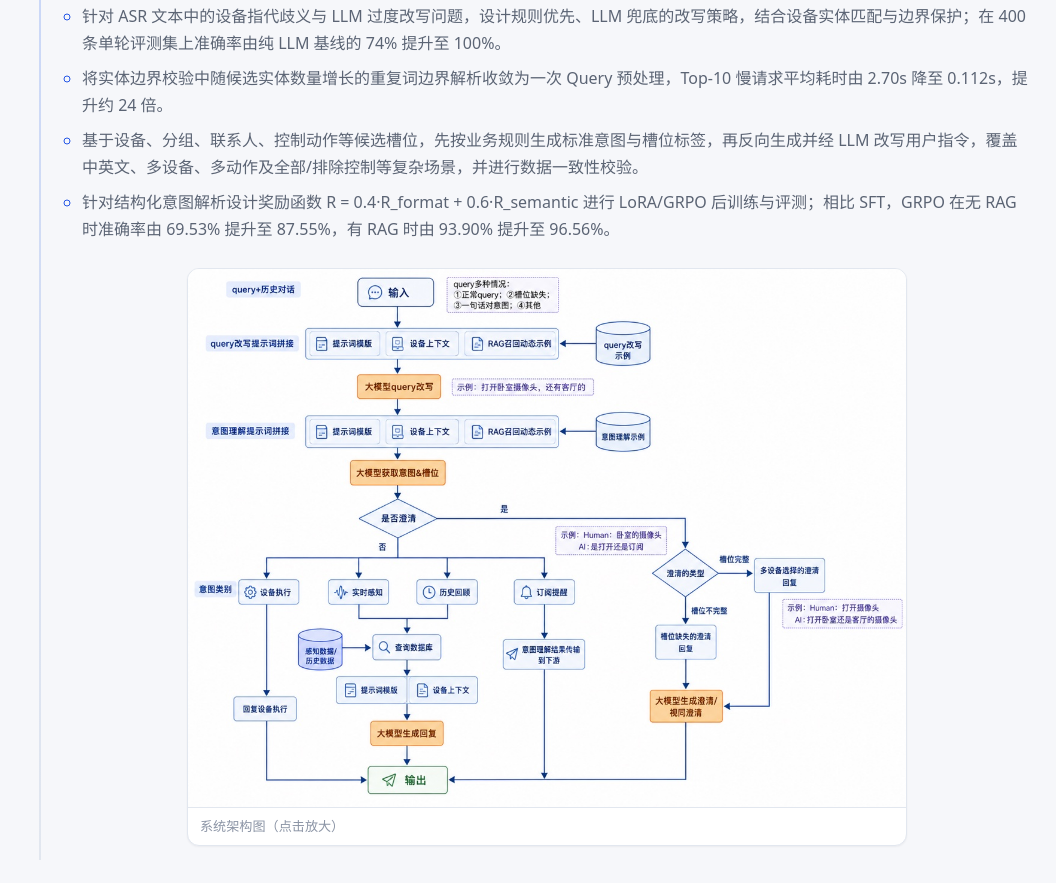
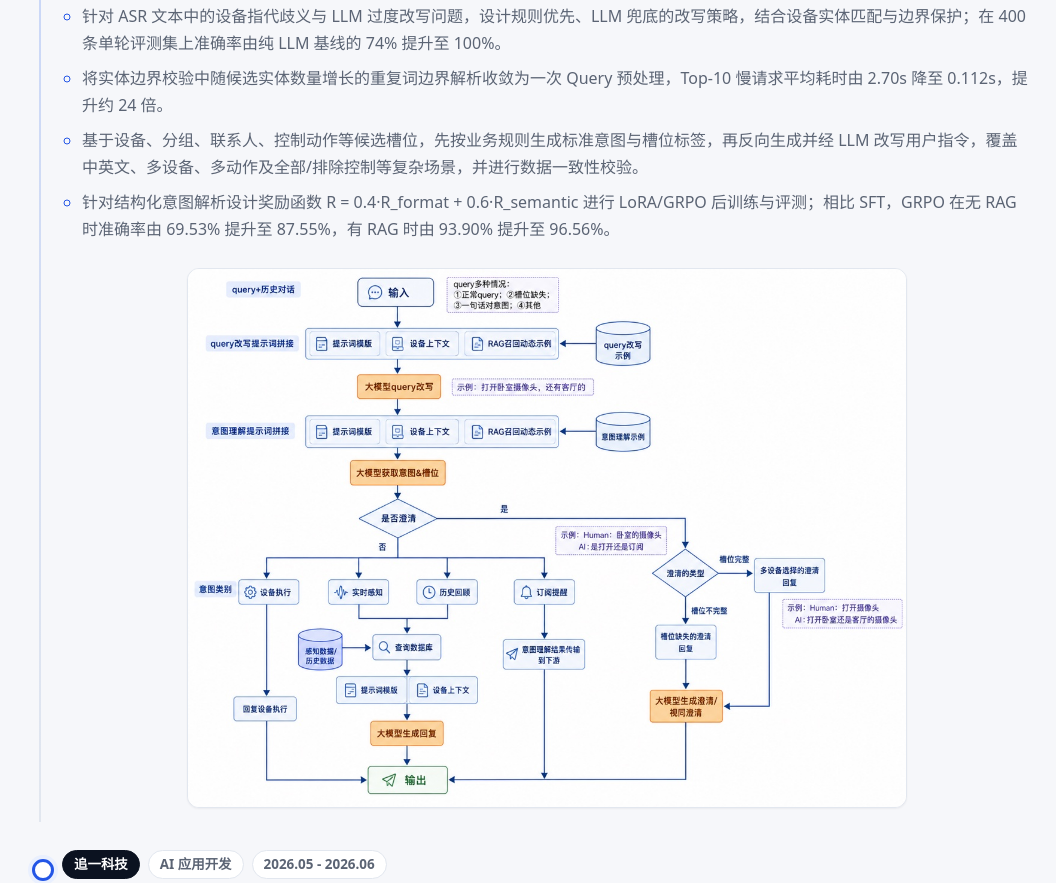
Before and after one commit to gstranded/gstranded.github.io, a plain HTML site: page index.html in a window 1280 px wide. Shown: the part 2154-3037 px from the top of the page, without its empty margins (28-1084 px from the left). Drawn offline with Linux system fonts and the light colour scheme; no server answers.

Commit message:
Lightbox for all content images; drop arch figure captions
- Click any image (avatar, project covers, proofs, paper figures,
  architecture figures) to preview in lightbox; bind on container
  so the whole image block is clickable

```diff
--- a/index.html
+++ b/index.html
@@ -258,7 +258,6 @@
               </ul>
               <figure class="arch-figure">
                 <img src="./assets/frameworks/cvte-arch.jpg" alt="智能安防端侧大模型系统架构图" loading="lazy" />
-                <figcaption data-en="System architecture (click to enlarge)">系统架构图（点击放大）</figcaption>
               </figure>
             </article>
           </li>
@@ -295,7 +294,6 @@
               </ul>
               <figure class="arch-figure">
                 <img src="./assets/frameworks/tooling-arch.jpg" alt="Agent 驱动研发工具平台架构图" loading="lazy" />
-                <figcaption data-en="System architecture (click to enlarge)">系统架构图（点击放大）</figcaption>
               </figure>
             </article>
           </li>
@@ -334,7 +332,6 @@
               </ul>
               <figure class="arch-figure">
                 <img src="./assets/frameworks/voice-agent-arch.jpg" alt="智能家居语音客服 Agent 系统架构图" loading="lazy" />
-                <figcaption data-en="System architecture (click to enlarge)">系统架构图（点击放大）</figcaption>
               </figure>
             </article>
           </li>
--- a/script.js
+++ b/script.js
@@ -104,8 +104,14 @@
   };
 
   if (lightbox) {
-    document.querySelectorAll(".arch-figure img").forEach((img) => {
-      img.addEventListener("click", () => {
+    document
+      .querySelectorAll(
+        ".media-proof figure, .paper-figure, .project-cover, .arch-figure, .hero-photo-frame",
+      )
+      .forEach((wrap) => {
+        wrap.addEventListener("click", () => {
+          const img = wrap.querySelector("img");
+          if (!img) return;
           lightboxImage.src = img.src;
           lightboxImage.alt = img.alt;
           lightbox.hidden = false;
--- a/styles.css
+++ b/styles.css
@@ -863,6 +863,14 @@ figcaption {
   font-size: 0.82rem;
 }
 
+.arch-figure,
+.media-proof figure,
+.paper-figure,
+.project-cover,
+.hero-photo-frame {
+  cursor: zoom-in;
+}
+
 .lightbox {
   position: fixed;
   inset: 0;
```
Lines whose indentation alone changed are shown as unchanged.
